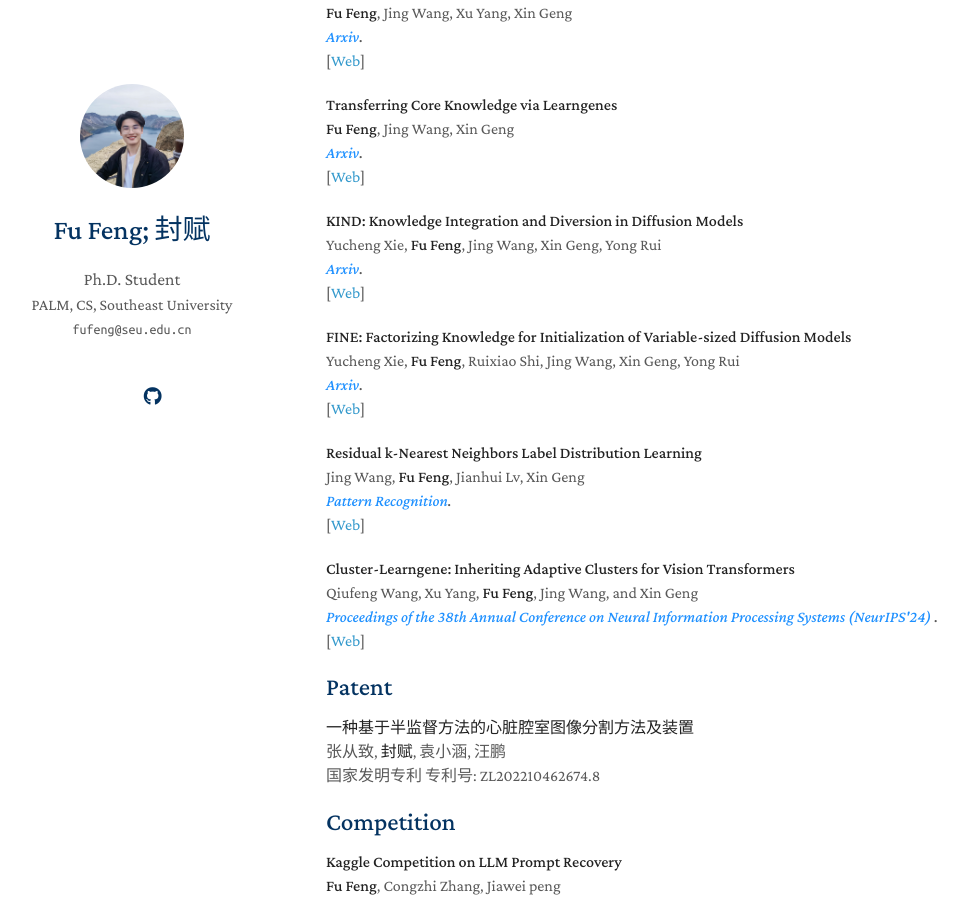
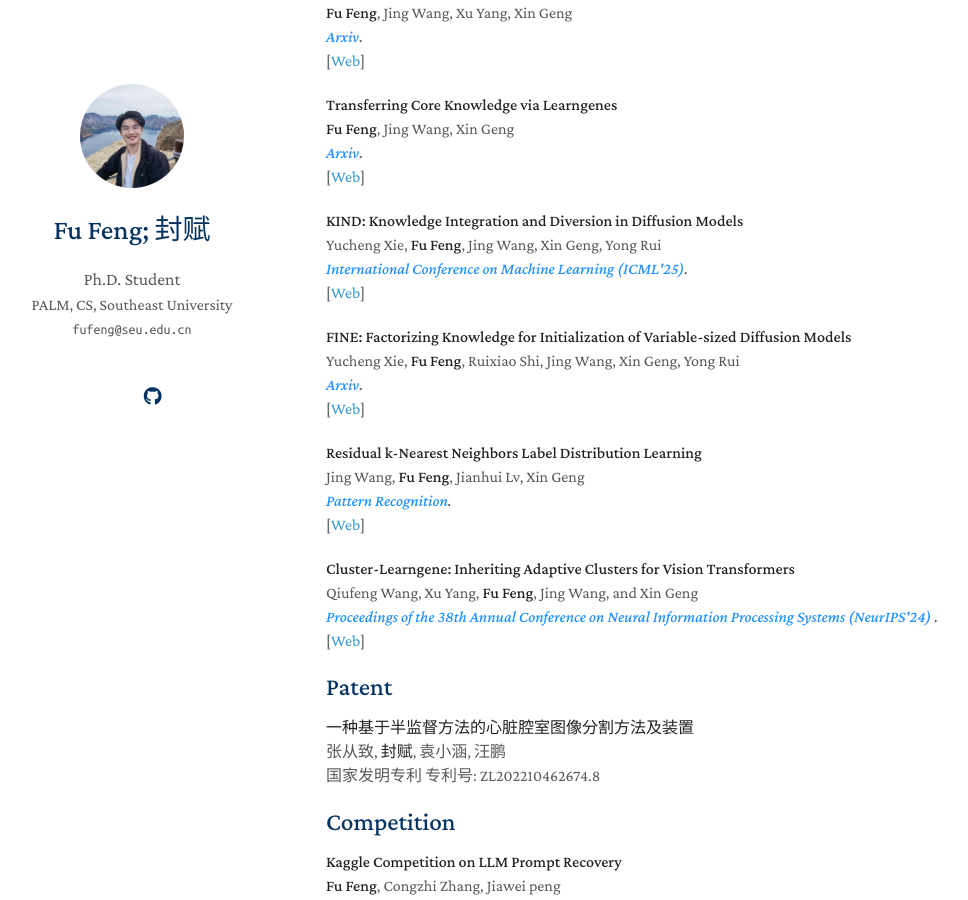
Before and after one commit to fu-feng/fu-feng.github.io, a Jekyll site: the page built from index.md, in a window 1280 px wide and 900 px high, scrolled down 657 px. Shown: the whole window, without its empty margins (144-1112 px from the left). Built offline with Jekyll 4.4.1, drawn with Linux system fonts in a browser that asks for light colours; nearby versions of some CDN libraries; a style sheet for code colours, icons or effects is not loaded; our own code applies the rules of GitHub Pages for plain Markdown files.

Commit message:
Update index.md

```diff
--- a/index.md
+++ b/index.md
@@ -71,7 +71,7 @@ I am a Ph.D. student supervised by Prof Xin Geng at [PALM](http://palm.seu.edu.c
 <br />
 Yucheng Xie, <strong>Fu Feng</strong>, Jing Wang, Xin Geng, Yong Rui
 <br />
-<em><strong><i style="color:#1e90ff">Arxiv</i></strong>.</em>
+<em><strong><i style="color:#1e90ff">International Conference on Machine Learning (ICML'25)</i></strong>.</em>
 <br />
    [<a href="https://arxiv.org/pdf/2408.07337.pdf">Web</a>]
 <br/>
```
